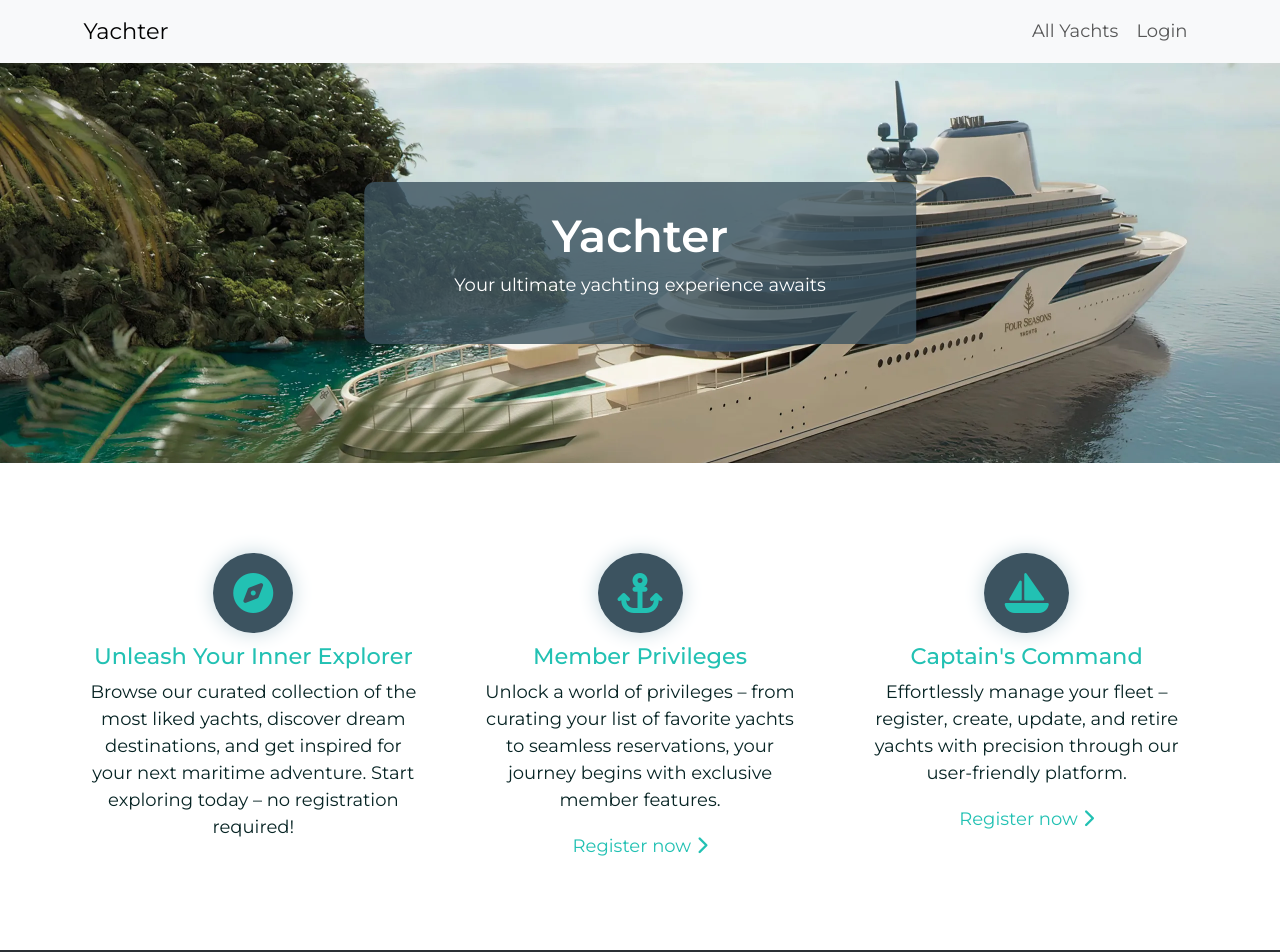
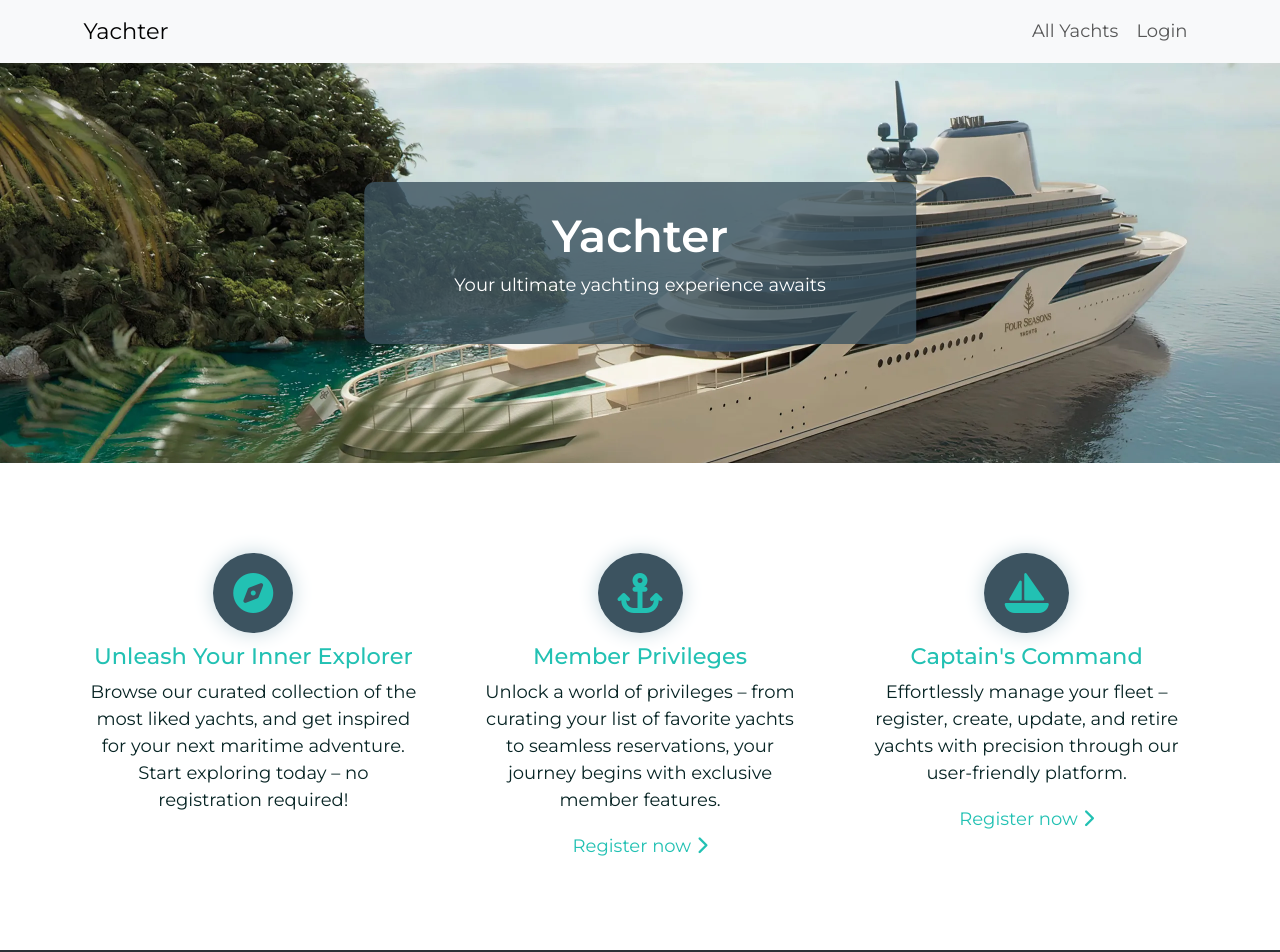
Before and after one commit to Ariett/react-project, a React (Vite) app in the folder yachter/: page / in a window 1280 px wide. Shown: the top 952 px of the page. Built offline with nearby package versions, Linux system fonts and the light colour scheme; no server answers.

Commit message:
Text changes

```diff
--- a/yachter/src/components/services-component/ServicesComponent.jsx
+++ b/yachter/src/components/services-component/ServicesComponent.jsx
@@ -15,7 +15,7 @@ export default function ServicesComponent() {
                     <h5>
                         Unleash Your Inner Explorer
                     </h5>
-                    <p>Browse our curated collection of the most liked yachts, discover dream destinations, and get inspired for your next maritime adventure. Start exploring today – no registration required!</p>
+                    <p>Browse our curated collection of the most liked yachts, and get inspired for your next maritime adventure. Start exploring today – no registration required!</p>
                 </Col>
 
                 <Col className={style.colWrapper}>
```
